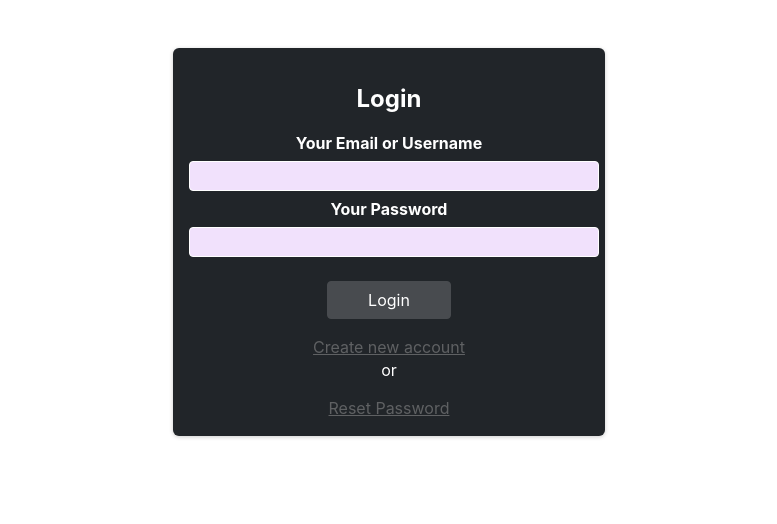
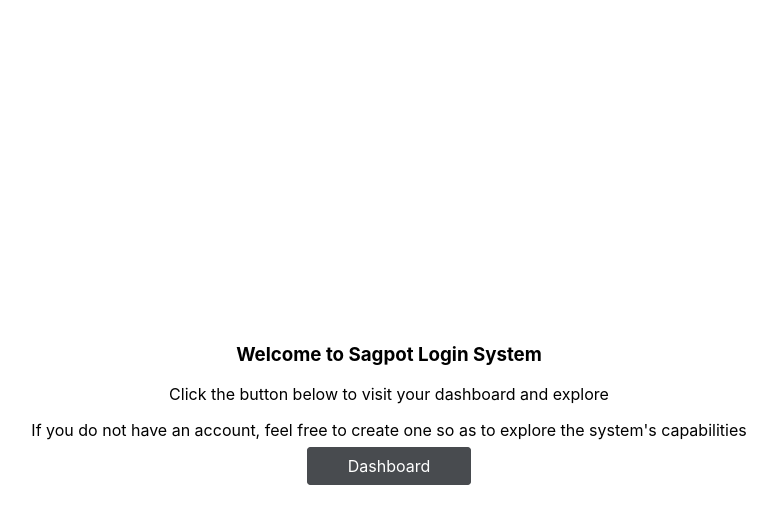
Before and after one commit to sagspot/login-frontend, a React (Create React App) app: page / in a window 1280 px wide. Before the commit this address led to /login. Shown: the top 524 px of the page, without its empty margins (251-1028 px from the left). Built offline with nearby package versions, Linux system fonts and the light colour scheme; no server answers.

Commit message:
add home && not found pages

```diff
--- a/src/App.js
+++ b/src/App.js
@@ -1,25 +1,23 @@
-import { Redirect, Route, Switch } from 'react-router';
+import { Route, Switch } from 'react-router';
 import Login from './components/Auth/Login';
 import PrivateRoute from './components/Auth/PrivateRoute';
 import Register from './components/Auth/Register';
 import ResetPassword from './components/Auth/ResetPassword';
+import Home from './components/Home/Home';
+import NotFound from './components/NotFound/NotFound';
 import Profile from './components/Profile/Profile';
 import UpdateProfile from './components/Profile/UpdateProfile';
 
 const App = () => {
   return (
     <Switch>
+      <Route path="/" component={Home} exact />
       <PrivateRoute path="/profile" component={Profile} />
       <PrivateRoute path="/update-profile" component={UpdateProfile} />
       <Route path="/login" component={Login} />
       <Route path="/reset" component={ResetPassword} />
       <Route path="/register" component={Register} />
-      <Route path="/" exact>
-        <Redirect to="/profile" />
-      </Route>
-      <Route path="*">
-        <Redirect to="/profile" />
-      </Route>
+      <Route path="*" component={NotFound} />
     </Switch>
   );
 };
--- /dev/null
+++ b/src/components/Home/Home.js
@@ -0,0 +1,20 @@
+import { Link } from 'react-router-dom';
+import classes from './Home.module.css';
+
+const Home = () => {
+  return (
+    <section className={classes.section}>
+      <div>
+        <h3>Welcome to Sagpot Login System</h3>
+        <p>Click the button below to visit your dashboard and explore</p>
+        <p>
+          If you do not have an account, feel free to create one so as to
+          explore the system's capabilities
+        </p>
+        <Link to="/profile">Dashboard</Link>
+      </div>
+    </section>
+  );
+};
+
+export default Home;
--- /dev/null
+++ b/src/components/Home/Home.module.css
@@ -0,0 +1,21 @@
+.section {
+  display: grid;
+  height: 100vh;
+  place-items: center;
+  text-align: center;
+}
+
+.section a {
+  font: inherit;
+  color: white;
+  background-color: #484b4f;
+  border: 1px solid #484b4f;
+  border-radius: 4px;
+  padding: 0.5rem 2.5rem;
+  text-decoration: none;
+}
+
+.section a:hover {
+  background-color: #8d9197;
+  border-color: #8d9197;
+}
--- /dev/null
+++ b/src/components/NotFound/NotFound.js
@@ -0,0 +1,16 @@
+import { Link } from 'react-router-dom';
+import classes from './NotFound.module.css';
+
+const NotFound = () => {
+  return (
+    <section className={classes.section}>
+      <div>
+        <h3>Page Not Found</h3>
+        <p>Oops!!! The link you followed is either broken or doens't exist.</p>
+        <Link to="/">Back to Home</Link>
+      </div>
+    </section>
+  );
+};
+
+export default NotFound;
--- /dev/null
+++ b/src/components/NotFound/NotFound.module.css
@@ -0,0 +1,21 @@
+.section {
+  display: grid;
+  height: 100vh;
+  place-items: center;
+  text-align: center;
+}
+
+.section a {
+  font: inherit;
+  color: white;
+  background-color: #484b4f;
+  border: 1px solid #484b4f;
+  border-radius: 4px;
+  padding: 0.5rem 2.5rem;
+  text-decoration: none;
+}
+
+.section a:hover {
+  background-color: #8d9197;
+  border-color: #8d9197;
+}
```
